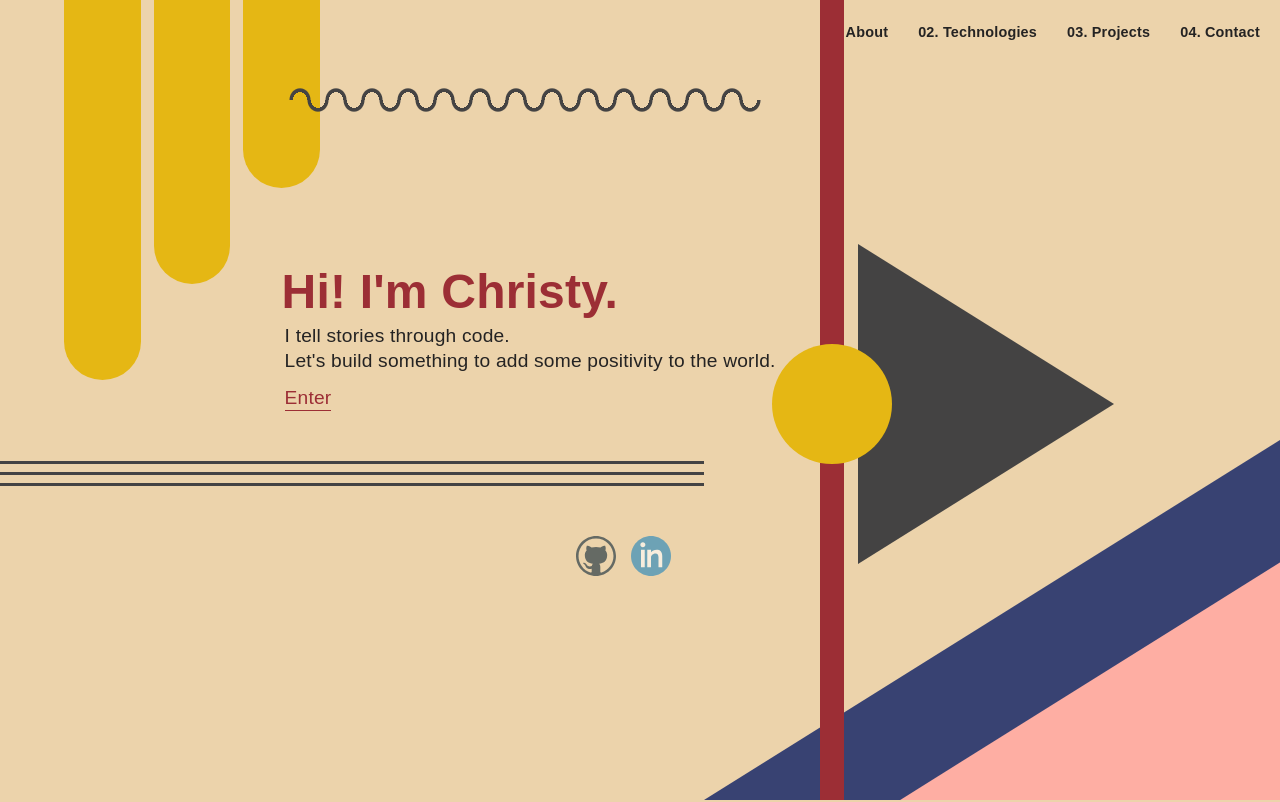
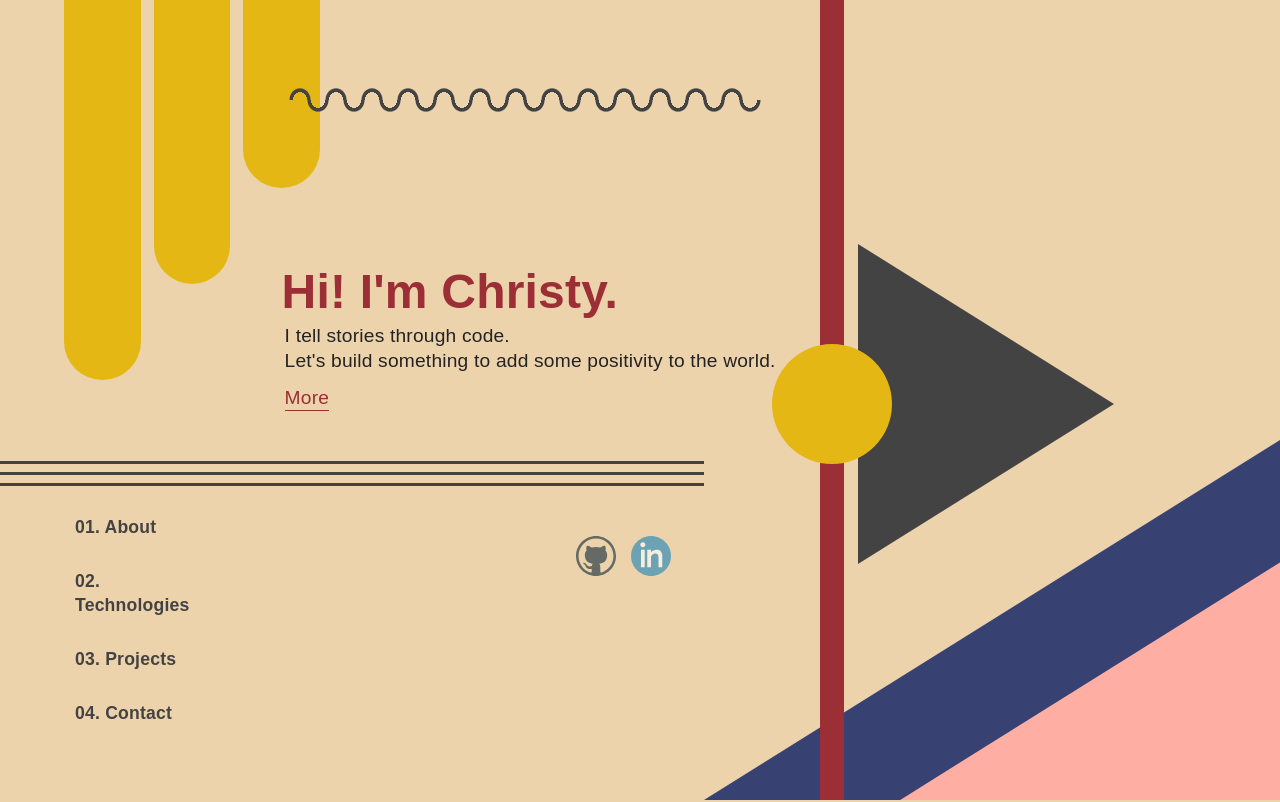
Before and after one commit to christywchen/christychen.com, a React (Create React App) app: page / in a window 1280 px wide. Shown: the top 802 px of the page. Built offline with nearby package versions, Linux system fonts and the light colour scheme; a web font is replaced by a local one.

Commit message:
additional styling changes to navbar.

```diff
--- a/src/components/Main/Main.js
+++ b/src/components/Main/Main.js
@@ -1,8 +1,10 @@
 import Contact from '../Contact/Contact';
 import Footer from '../Footer/Footer';
+import NavBar from '../NavBar/NavBar';
 import Profile from '../Profile/Profile';
 import Projects from '../Projects/Projects';
 import Technologies from '../Technologies/Technologies';
+
 import './Main.css';
 
 function Main() {
--- a/src/components/NavBar/NavBar.css
+++ b/src/components/NavBar/NavBar.css
@@ -1,21 +1,32 @@
 #navbar__container {
-    /* background-color: var(--accent-1); */
     position: sticky;
     top: 0;
-    width: 100%;
-    height: 70px;
-    padding: 20px;
+    left: 0;
+    display: flex;
+    flex-direction: column;
+    justify-content: flex-end;
+    height: 100vh;
+    width: fit-content;
+    padding: 75px;
 }
 
 #navbar__container ul {
+    width: min(500px, 10vw);
     display: flex;
-    justify-content: flex-end;
+    flex-wrap: wrap;
+    justify-content: flex-start;
     list-style-type: none;
     gap: 30px;
     font-weight: 600;
-    font-size: 0.9em;
+    font-size: 1.1em;
 }
 
 #navbar__container li {
+    color: var(--accent-5);
     cursor: pointer;
+    transition: 0.3s;
 }
+
+#navbar__container li:hover {
+    color: var(--accent-1);
+}
--- a/src/components/Splash/Splash.js
+++ b/src/components/Splash/Splash.js
@@ -214,7 +214,7 @@ function Splash() {
                         </p>
                     </div>
                     <div id='splash__cta'>
-                        <Link to='/' onClick={handleClick}>Enter</Link>
+                        <Link to='/' onClick={handleClick}>More</Link>
                     </div>
                 </animated.div>
                 <animated.div style={tripleLines} id='splash__lines'>
```
Also changed, not shown: public/christy-chen.png (added), 1 other file (tests, documents, lock files or other folders).
